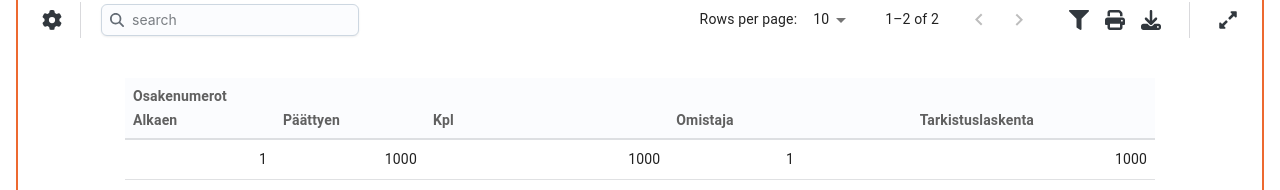
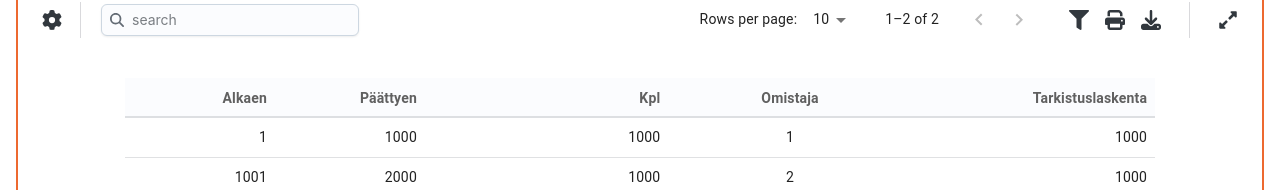
Before and after one commit to cameaann/shareholders-app-frontend, a React (Vite) app: page / in a window 1280 px wide. Both pictures are taken after a click on the tab "Osakenumerot". Shown: the part 193-383 px from the top of the page. Built offline with nearby package versions, Linux system fonts and the light colour scheme; no server answers.

Commit message:
columns aligning

```diff
--- a/src/components/HistoryTable.jsx
+++ b/src/components/HistoryTable.jsx
@@ -66,11 +66,19 @@ const HistoryTable = ({ historyList }) => {
 
     return (
       <TableRow key={index}>
-        <TableCell>{index + 1}</TableCell>
-        <TableCell>{note.transferDate}</TableCell>
+        <TableCell>
+          <Typography sx={{ textAlign: "center" }}> {index + 1}</Typography>
+        </TableCell>
+        <TableCell>
+          <Typography sx={{ textAlign: "center" }}>
+            {note.transferDate}
+          </Typography>
+        </TableCell>
         <TableCell>
           {note.paymentDate ? (
-            note.paymentDate
+            <Typography sx={{ textAlign: "center" }}>
+              {note.paymentDate}
+            </Typography>
           ) : note.pricePerShare > 0 ? (
             <FormControl>
               <Input
@@ -126,11 +134,11 @@ const HistoryTable = ({ historyList }) => {
       };
     });
 
-    const worksheet = XLSX.utils.json_to_sheet(data)
-    const workbook = XLSX.utils.book_new()
-    XLSX.utils.book_append_sheet(workbook, worksheet, "Historia")
+    const worksheet = XLSX.utils.json_to_sheet(data);
+    const workbook = XLSX.utils.book_new();
+    XLSX.utils.book_append_sheet(workbook, worksheet, "Historia");
 
-    XLSX.writeFile(workbook, "historia.xlsx")
+    XLSX.writeFile(workbook, "historia.xlsx");
   };
 
   return (
@@ -166,9 +174,13 @@ const HistoryTable = ({ historyList }) => {
               <TableCell>Luovittaja (Myyjä)</TableCell>
               <TableCell>Saaja (Ostaja)</TableCell>
               <TableCell>Varainsiirtovero</TableCell>
-              <TableCell>Kpl</TableCell>
+              <TableCell>
+                <Typography sx={{ textAlign: "right" }}>Kpl</Typography>
+              </TableCell>
               <TableCell>Hinta per 1</TableCell>
-              <TableCell>EUR</TableCell>
+              <TableCell>
+                <Typography sx={{ textAlign: "right" }}>EUR</Typography>
+              </TableCell>
               <TableCell>Huom</TableCell>
             </TableRow>
           </TableHead>
--- a/src/components/ShareNumbersTable.jsx
+++ b/src/components/ShareNumbersTable.jsx
@@ -75,20 +75,20 @@ const ShareNumbersTable = ({ sharenumbers, sharesTotalQuantity }) => {
     const data = filteredShares.map((share) => ({
       "Osakenumerot (Alkaen)": share.startNumber,
       "Osakenumerot (Päättyen)": share.endNumber,
-      "Kpl": share.quantity,
-      "Omistaja": share.shareholderId,
-      "Tarkistuslaskenta": share.endNumber - share.startNumber + 1
-    }))
+      Kpl: share.quantity,
+      Omistaja: share.shareholderId,
+      Tarkistuslaskenta: share.endNumber - share.startNumber + 1,
+    }));
 
-    const worksheet = XLSX.utils.json_to_sheet(data)
-    const workbook = XLSX.utils.book_new()
-    XLSX.utils.book_append_sheet(workbook, worksheet, "Osakenumerot")
+    const worksheet = XLSX.utils.json_to_sheet(data);
+    const workbook = XLSX.utils.book_new();
+    XLSX.utils.book_append_sheet(workbook, worksheet, "Osakenumerot");
 
-    XLSX.writeFile(workbook, "osakenumerot.xlsx")
-  }
+    XLSX.writeFile(workbook, "osakenumerot.xlsx");
+  };
 
   return (
-      <Box >
+    <Box>
       <TableHeader
         onSearchChange={handleSearchChange}
         rows={rows}
@@ -98,25 +98,49 @@ const ShareNumbersTable = ({ sharenumbers, sharesTotalQuantity }) => {
         onRowsPerPageChange={handleChangeRowsPerPage}
         onDownload={handleDownload}
       />
-        <Box sx={{ display: "flex", flexDirection:"column"}}>
+      <Box sx={{ display: "flex", flexDirection: "column" }}>
         <Table
           aria-label="share numbers table"
           hoverRow
           variant="plain"
-            sx={{  width: "85%", margin: "0px auto", mt: 4,  }}
+          sx={{ width: "85%", margin: "0px auto", mt: 4 }}
         >
           <TableHead>
             <TableRow sx={{ "& th": { color: "rgba(96, 96, 96)" } }}>
               <TableCell sx={{ width: "150px" }} align="center">
-                  <Typography>Osakenumerot</Typography>
+                <Typography
+                  sx={{
+                    display: "flex",
+                    flexDirection: "column",
+                    alignItems: "flex-end",
+                  }}
+                >
+                  {" "}
                   Alkaen
+                </Typography>
               </TableCell>
               <TableCell sx={{ width: "150px" }} align="center">
+                <Typography
+                  sx={{
+                    display: "flex",
+                    flexDirection: "column",
+                    alignItems: "flex-end",
+                  }}
+                >
                   Päättyen
+                </Typography>
               </TableCell>
-                <TableCell align="center">Kpl</TableCell>
-                <TableCell align="center">Omistaja</TableCell>
-                <TableCell>Tarkistuslaskenta</TableCell>
+              <TableCell align="center">
+                <Typography sx={{ textAlign: "right" }}>Kpl</Typography>
+              </TableCell>
+              <TableCell>
+                <Typography sx={{ textAlign: "center" }}>Omistaja</Typography>
+              </TableCell>
+              <TableCell>
+                <Typography sx={{ textAlign: "right" }}>
+                  Tarkistuslaskenta
+                </Typography>
+              </TableCell>
             </TableRow>
           </TableHead>
           <TableBody>
@@ -143,7 +167,6 @@ const ShareNumbersTable = ({ sharenumbers, sharesTotalQuantity }) => {
         </Box>
       </Box>
     </Box>
-
   );
 };
 
--- a/src/components/ShareholdersTable.jsx
+++ b/src/components/ShareholdersTable.jsx
@@ -86,7 +86,9 @@ const ShareholdersTable = ({ shareholders }) => {
 
     return (
       <TableRow key={index}>
-        <TableCell>{index + 1}</TableCell>
+        <TableCell>
+          <Typography sx={{ textAlign: "center" }}> {index + 1}</Typography>
+        </TableCell>
         <TableCell>{person.totalShares}</TableCell>
         <TableCell>{person.name}</TableCell>
         <TableCell>{ownership}</TableCell>
@@ -125,24 +127,23 @@ const ShareholdersTable = ({ shareholders }) => {
 
   const handleDownload = () => {
     const data = filteredShareholders.map((person) => ({
-      "Nimi": person.name,
-      "Määrä": person.totalShares,
+      Nimi: person.name,
+      Määrä: person.totalShares,
       "Omistus %": totalShares
         ? ((person.totalShares / totalShares) * 100).toFixed(4)
         : "0.0000",
       "Hetu / Y-tunn.": person.personalIdOrCompanyId,
-      "Kotipaikka":
-        person.placeOfResidenceOrHeadquarters,
-      "Postiosoite": person.address,
-      "Sähköposti": person.emailAddress,
-      "Puhelinnumero": person.phoneNumber,
+      Kotipaikka: person.placeOfResidenceOrHeadquarters,
+      Postiosoite: person.address,
+      Sähköposti: person.emailAddress,
+      Puhelinnumero: person.phoneNumber,
     }));
 
-    const worksheet = XLSX.utils.json_to_sheet(data)
-    const workbook = XLSX.utils.book_new()
-    XLSX.utils.book_append_sheet(workbook, worksheet, "Osakasluettelo")
+    const worksheet = XLSX.utils.json_to_sheet(data);
+    const workbook = XLSX.utils.book_new();
+    XLSX.utils.book_append_sheet(workbook, worksheet, "Osakasluettelo");
 
-    XLSX.writeFile(workbook, "osakasluettelo.xlsx")
+    XLSX.writeFile(workbook, "osakasluettelo.xlsx");
   };
 
   return (
@@ -165,7 +166,7 @@ const ShareholdersTable = ({ shareholders }) => {
         >
           <TableHead>
             <TableRow>
-              <TableCell sx={{ width: "60px" }}>Osakas</TableCell>
+              <TableCell sx={{ width: "50px" }}>Nro</TableCell>
               <TableCell>Määrä</TableCell>
               <TableCell>Nimi</TableCell>
               <TableCell>Omistus %</TableCell>
@@ -174,7 +175,7 @@ const ShareholdersTable = ({ shareholders }) => {
               <TableCell>Postiosoite</TableCell>
               <TableCell sx={{ width: "200px" }}>Sähköposti</TableCell>
               <TableCell sx={{ width: "150px" }}>Puhelinnumero</TableCell>
-              <TableCell sx={{ width: "50px" }}>Toiminnot</TableCell>
+              <TableCell sx={{ width: "50px" }}></TableCell>
             </TableRow>
           </TableHead>
           <TableBody>
```
Lines whose indentation alone changed are shown as unchanged.
